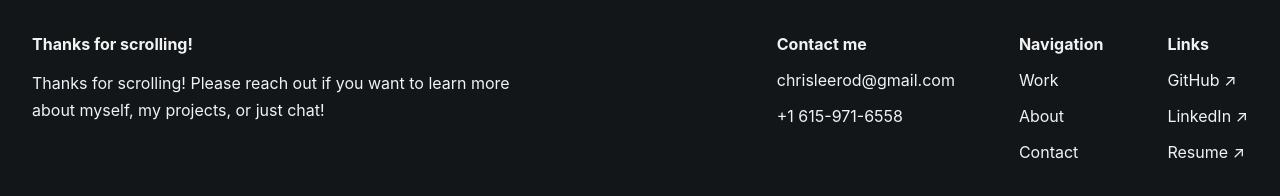
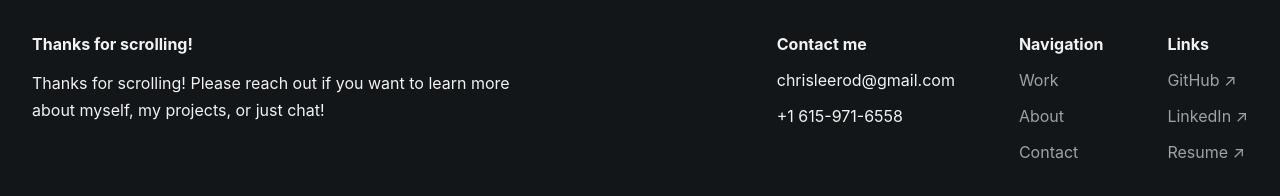
Before and after one commit to chrisleerod/React-Portfolio, a React (Create React App) app: page / in a window 1280 px wide. Shown: the part 2336-2532 px from the top of the page. Built offline with nearby package versions, Linux system fonts and the light colour scheme; the HTML template or start-up script is replaced by a standard one.

Commit message:
added some footer styling

```diff
--- a/src/components/footer.css
+++ b/src/components/footer.css
@@ -39,8 +39,13 @@
 
 .footer-nav a {
     margin-bottom: 16px;
-    color: #F2F2F2;
+    color: rgba(242, 242, 242, .63);
+    transition: .2s;
 }
+
+.footer-nav a:hover {
+    color: rgba(242, 242, 242, 1);
+  }
 
 .footer-links {
     list-style: none;
@@ -50,6 +55,10 @@
 
 .footer-links a {
     margin-bottom: 16px;
-    color: #F2F2F2;
+    color: rgba(242, 242, 242, .63);
+    transition: .2s;
+}
 
-}
+.footer-links a:hover {
+    color: rgba(242, 242, 242, 1);
+  }
--- a/src/components/footer.js
+++ b/src/components/footer.js
@@ -30,15 +30,23 @@ class footer extends Component {
                         <div className="footer-title"><p>Navigation</p></div>
                         <div className="footer-nav-container">
                             <ul className="footer-nav">
+
+                                <li>
                                     <Link to="/">
-                                    <li>Work</li>
+                                        Work
                                     </Link>
+                                </li>
+                                <li>
                                     <Link to="/about">
-                                    <li>About</li>
+                                        About
                                     </Link>
+                                </li>
+
+                                <li>
                                     <Link to="/process">
-                                    <li>Contact</li>
+                                        Contact
                                     </Link>
+                                </li>
                             </ul>
                         </div>
                     </div>
@@ -61,7 +69,7 @@ class footer extends Component {
                         </div>
                     </div>
                 </div>
-            </div>
+            </div >
         );
     }
 }
--- a/src/components/homepage.css
+++ b/src/components/homepage.css
@@ -36,7 +36,7 @@
     cursor: pointer;
     display: inline-flex;
     align-items: center;
-    padding: 8px 16px;
+    padding: 8px;
     border-radius: 4px;
     background-color: #F2F2F2;
     font-size: 14px;
```
Lines whose indentation alone changed are shown as unchanged.
